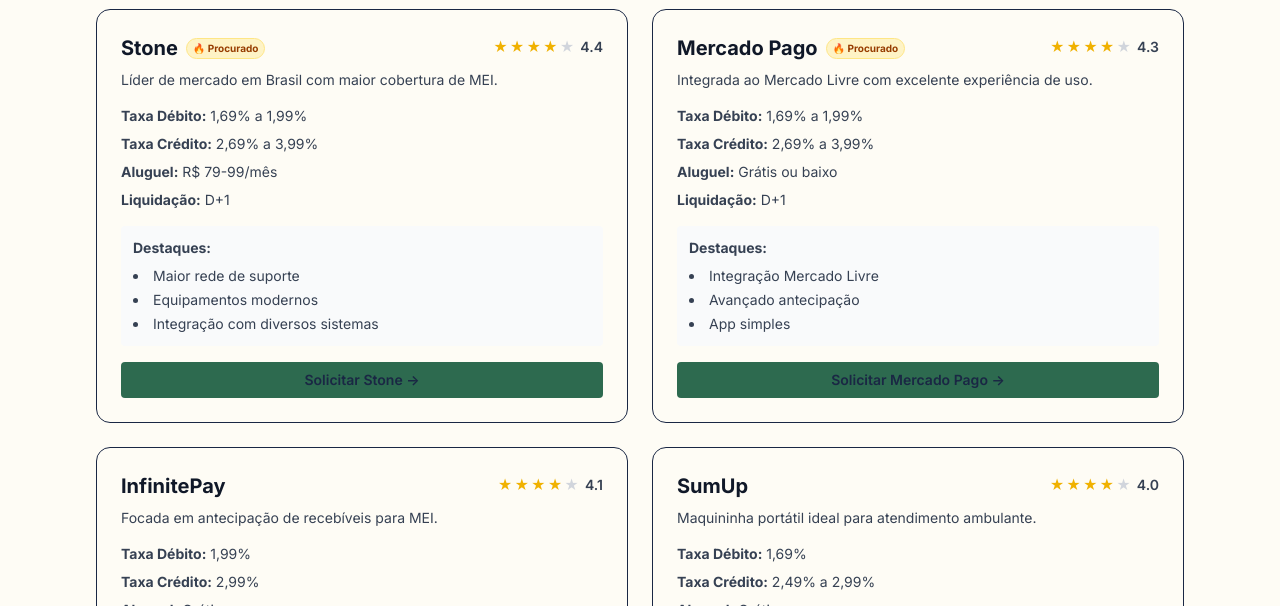
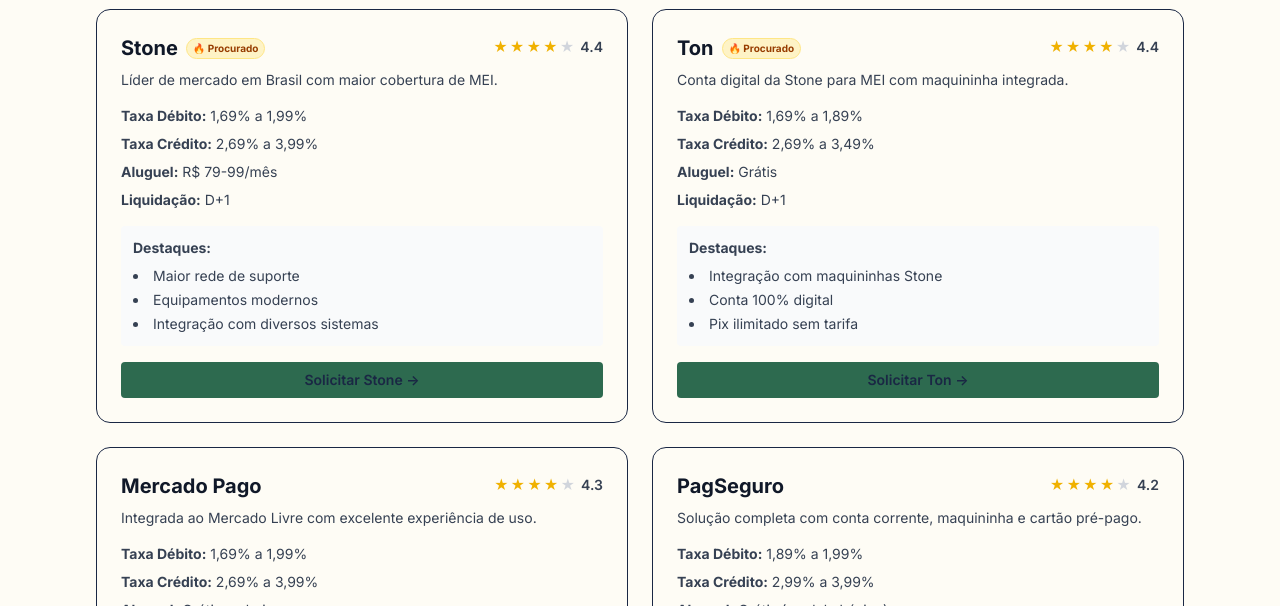
Before and after one commit to vitormdandrade/t3-mei-tools, a Next.js app: page /melhores/melhores-maquininhas-mei in a window 1280 px wide. Shown: the part 346-952 px from the top of the page. Built offline with nearby package versions, Linux system fonts and the light colour scheme; no server answers.

Commit message:
SEO: add PagSeguro + Ton to maquininhas comparison (4→6 entries) — 50% more affiliate CTAs, updated social proof count

```diff
--- a/app/melhores/melhores-maquininhas-mei/Client.tsx
+++ b/app/melhores/melhores-maquininhas-mei/Client.tsx
@@ -40,6 +40,24 @@ const MAQUININHAS = [
     highlights: ['Antecipação automática', 'Taxa competitiva', 'Sem aluguel'],
     affiliate_url: 'https://infinitepay.com.br/?utm_source=oraculodomei&utm_medium=affiliate&utm_campaign=fintechs',
     rating: 4.1,
+  },
+  {
+    id: 'pagseguro',
+    name: 'PagSeguro',
+    description: 'Solução completa com conta corrente, maquininha e cartão pré-pago.',
+    taxas: { debito: '1,89% a 1,99%', credito: '2,99% a 3,99%', aluguel: 'Grátis (modelo básico)', liquidacao: 'D+1' },
+    highlights: ['Conta 100% online', 'Maquininha integrada', 'Suporte em português'],
+    affiliate_url: 'https://pagseguro.uol.com.br/?utm_source=oraculodomei&utm_medium=affiliate&utm_campaign=fintechs',
+    rating: 4.2,
+  },
+  {
+    id: 'ton',
+    name: 'Ton',
+    description: 'Conta digital da Stone para MEI com maquininha integrada.',
+    taxas: { debito: '1,69% a 1,89%', credito: '2,69% a 3,49%', aluguel: 'Grátis', liquidacao: 'D+1' },
+    highlights: ['Integração com maquininhas Stone', 'Conta 100% digital', 'Pix ilimitado sem tarifa'],
+    affiliate_url: 'https://ton.com.br/?utm_source=oraculodomei&utm_medium=affiliate&utm_campaign=fintechs',
+    rating: 4.4,
   },
 ];
 
@@ -164,7 +182,7 @@ export default function MelhoresMaquininhas() {
       {/* Social Proof Banner */}
       <div className="bg-gradient-to-r from-accent to-accent-secondary text-white rounded-lg p-6 text-center">
         <p className="text-lg font-bold mb-1">
-          🔥 Mais de 3.500 MEIs já compararam maquininhas este mês
+          🔥 Mais de 4.500 MEIs já compararam maquininhas este mês
         </p>
         <p className="text-muted-soft text-sm">
           Escolha a maquininha ideal e comece a vender no cartão — sem burocracia e com as menores taxas
```
